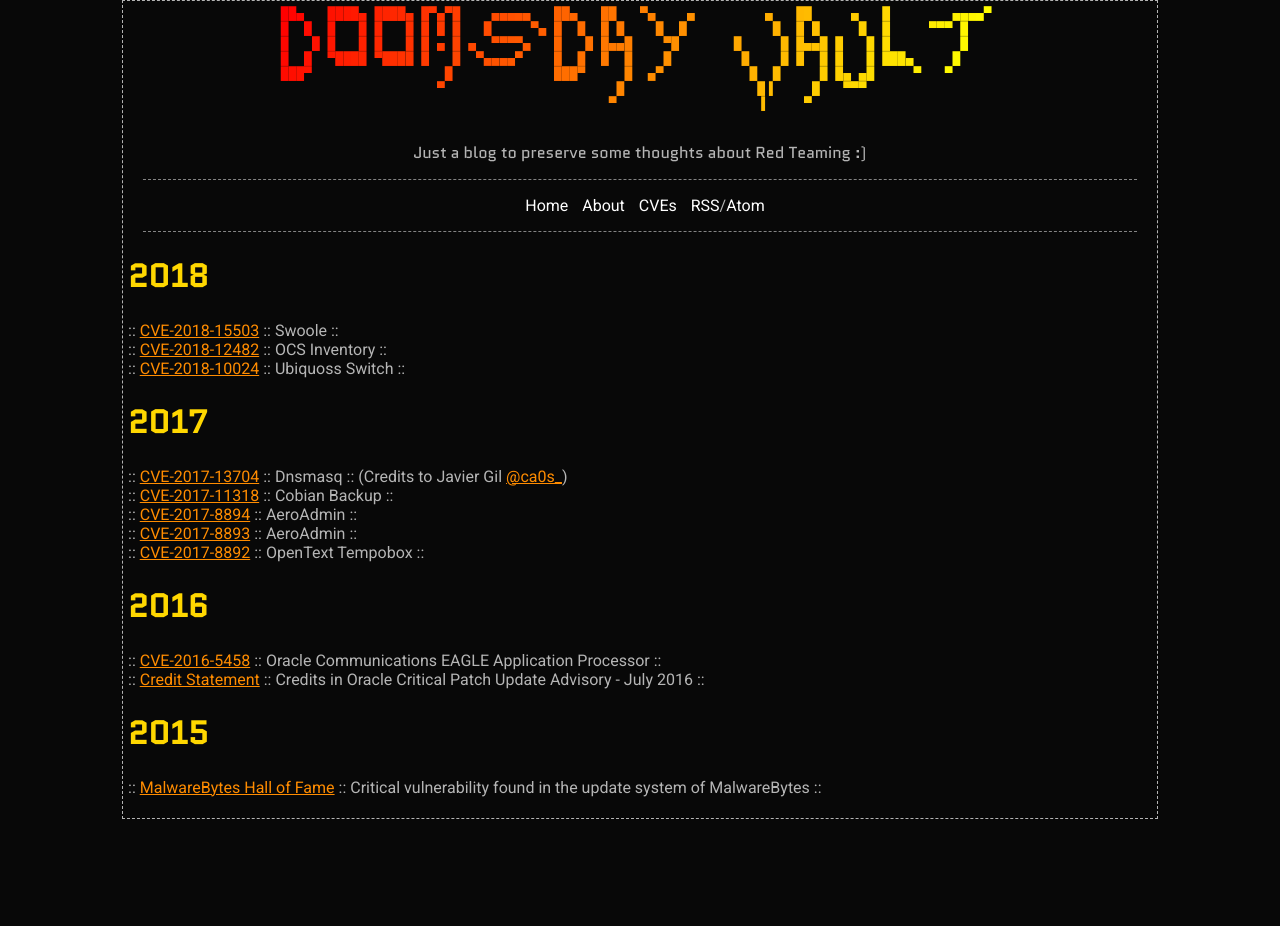
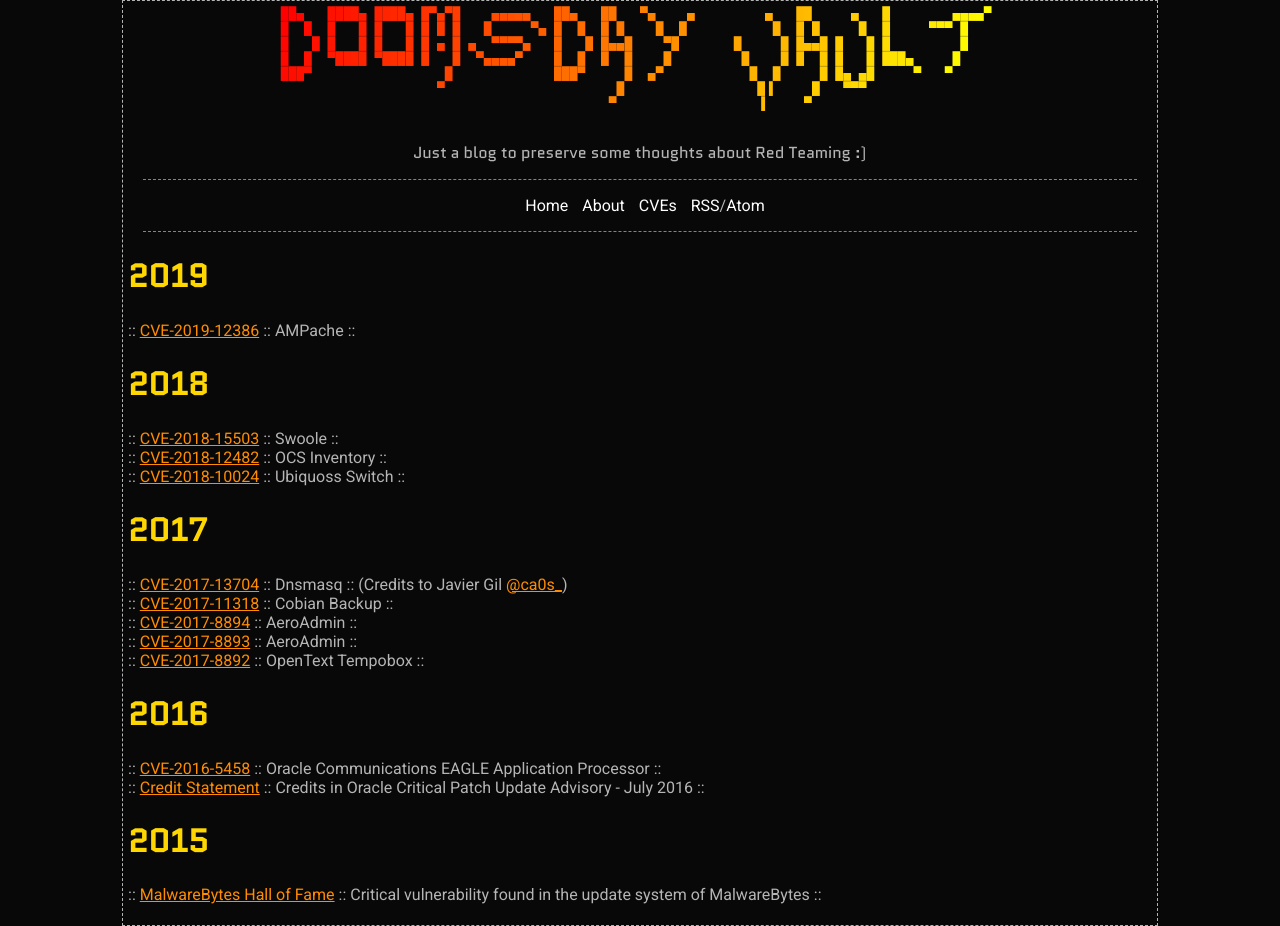
Before and after one commit to X-C3LL/x-c3ll.github.io, a Jekyll site: the page built from cves.md, in a window 1280 px wide. Built offline with Jekyll 4.4.1, drawn with Linux system fonts in a browser that asks for light colours; before the commit the page ends 900 px from its top, so only the background shows below that.

Commit message:
Update cves.md

```diff
--- a/cves.md
+++ b/cves.md
@@ -4,6 +4,8 @@ layout: default
 permalink: cves.html
 ---
 
+# 2019
+:: [CVE-2019-12386](https://cve.mitre.org/cgi-bin/cvename.cgi?name=CVE-2019-12386) :: AMPache :: <br />
 
 # 2018
 :: [CVE-2018-15503](https://cve.mitre.org/cgi-bin/cvename.cgi?name=CVE-2018-15503) :: Swoole :: <br />
```
